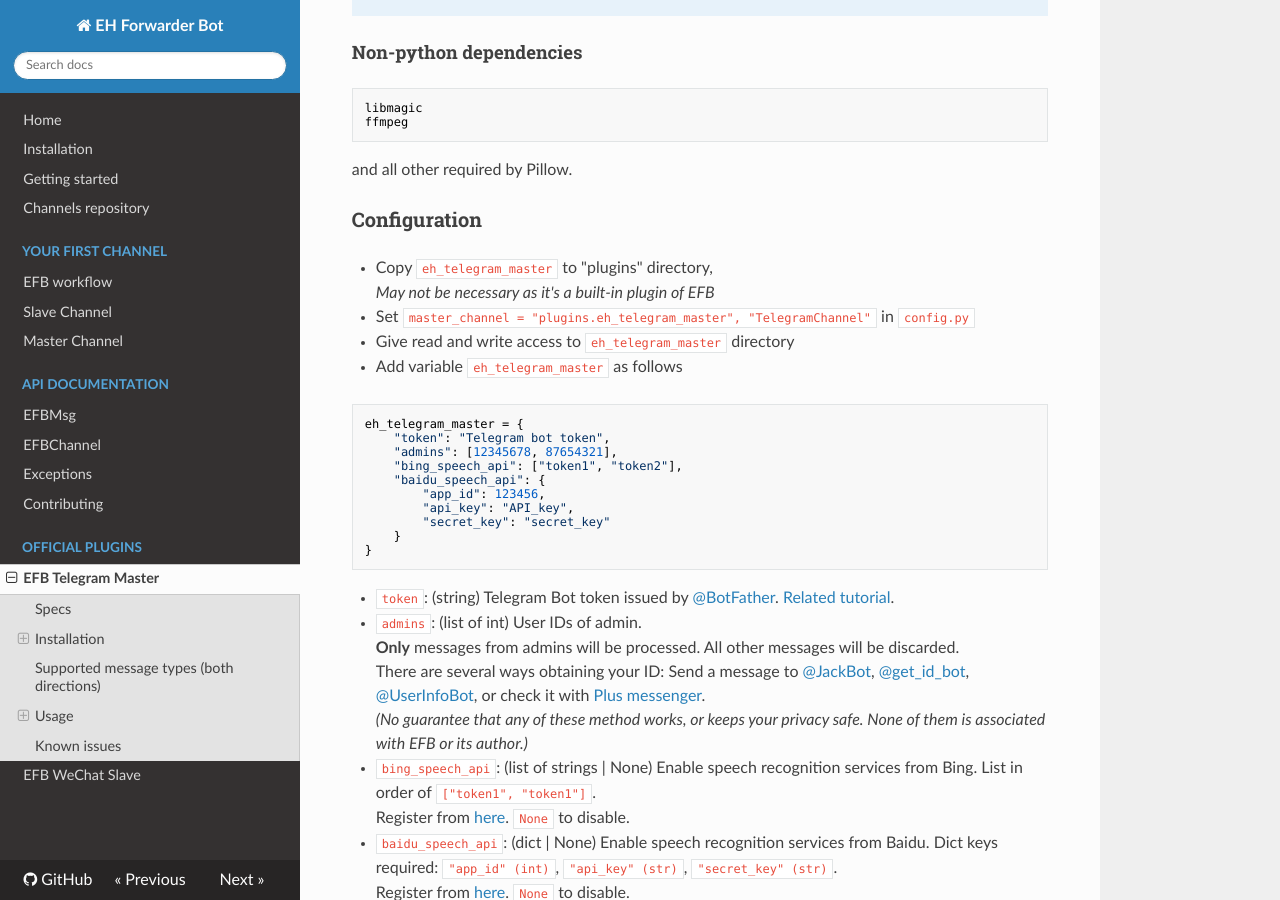
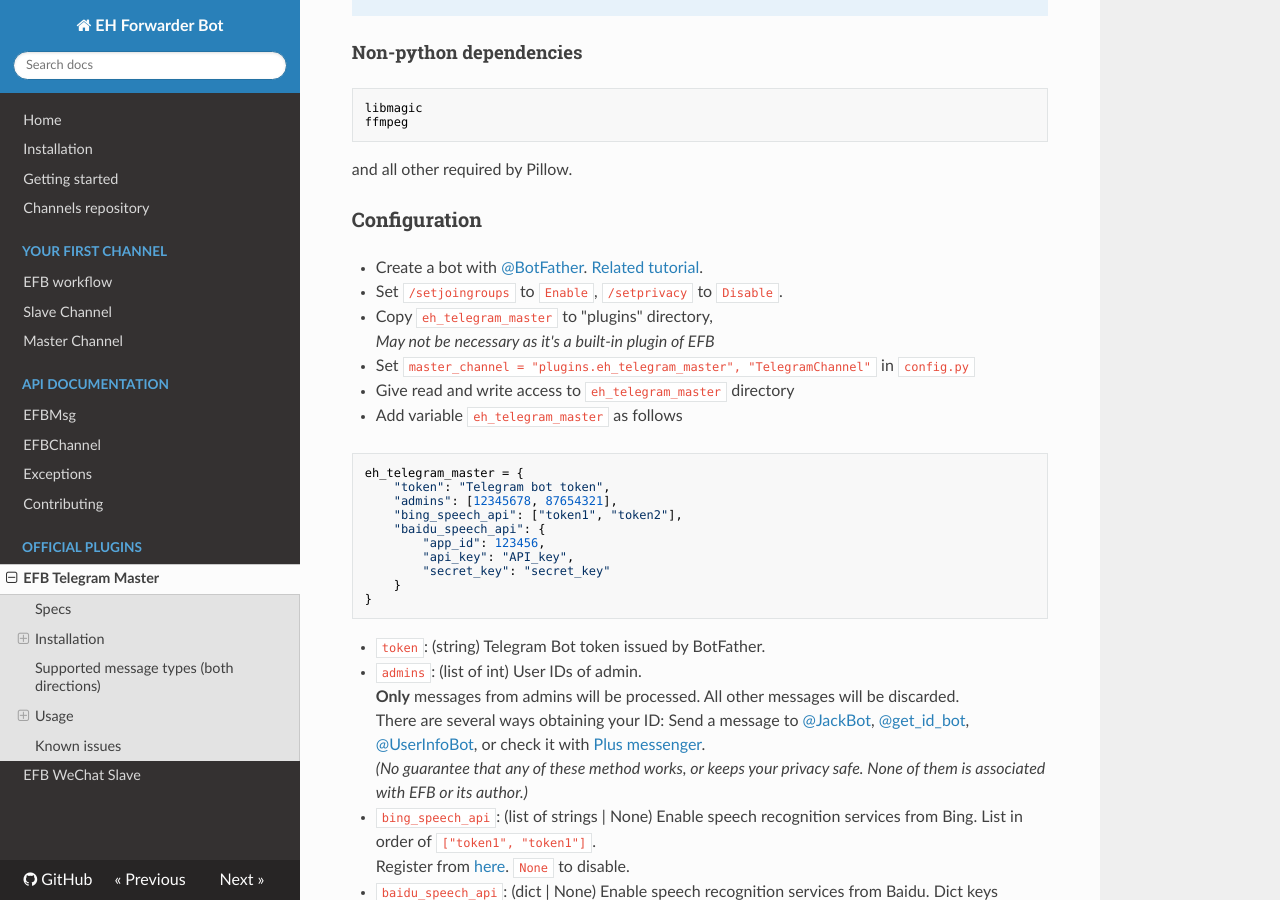
Before and after one commit to ehForwarderBot/ehForwarderBot, an MkDocs documentation site: the page built from docs/ETM.md, in a window 1280 px wide and 900 px high, scrolled down 729 px. Built offline with MkDocs 1.6.1, drawn with Linux system fonts in a browser that asks for light colours; nearby versions of some CDN libraries; old or Windows-style settings are respelled for this version of MkDocs.

Commit message:
Documentation update.

```diff
--- a/docs/ETM.md
+++ b/docs/ETM.md
@@ -28,6 +28,8 @@
 and all other required by Pillow.
 
 ### Configuration
+* Create a bot with [@BotFather](https://telegram.me/botfather). [Related tutorial](https://core.telegram.org/bots#6-botfather).
+* Set `/setjoingroups` to `Enable`, `/setprivacy` to `Disable`.
 * Copy `eh_telegram_master` to "plugins" directory,
   _May not be necessary as it's a built-in plugin of EFB_
 * Set `master_channel = "plugins.eh_telegram_master", "TelegramChannel"` in `config.py`
```
Also changed, not shown: other parts of docs/ETM.md (+1 -1 lines).
